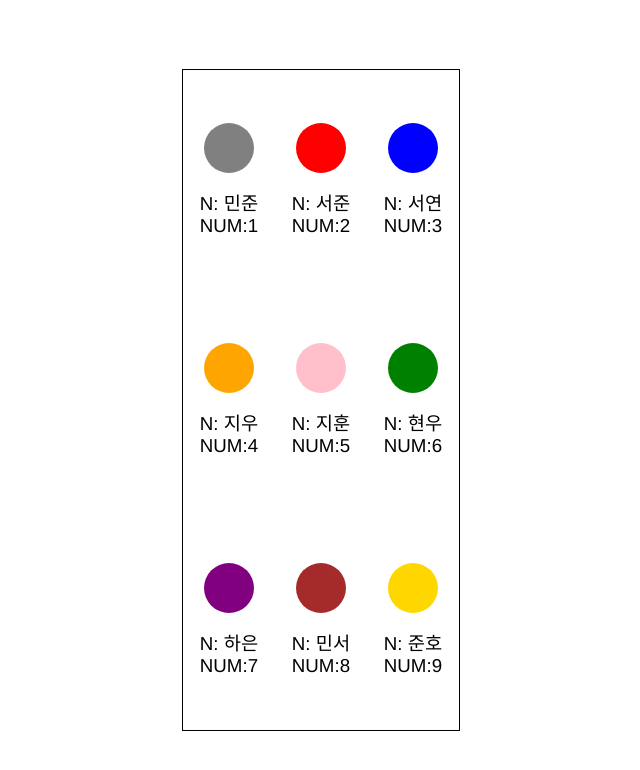
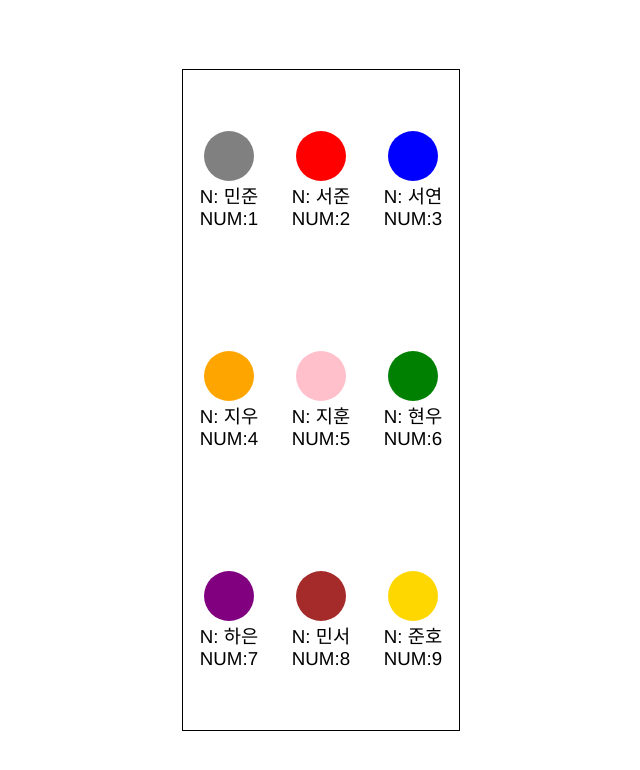
Before and after one commit to SanjeevMidda/idea-card, a React (Create React App) app: page / in a window 1280 px wide. Shown: the top 770 px of the page, without its empty margins (319-959 px from the left). Built offline with nearby package versions, Linux system fonts and the light colour scheme.

Commit message:
refactor: re-organised css classes

```diff
--- a/src/index.css
+++ b/src/index.css
@@ -9,6 +9,12 @@
   justify-content: center;
   align-items: center;
   height: 100dvh;
+}
+
+.circle {
+  width: 50px;
+  height: 50px;
+  border-radius: 50%;
 }
 
 .userContainer {
@@ -28,18 +34,8 @@
   justify-content: center;
   align-items: center;
   flex-direction: column;
+}
 
-  .circle {
-    width: 50px;
-    height: 50px;
-    border-radius: 50%;
-  }
-
-  .userInfo {
-    margin-top: 15px;
-  }
-
-  span {
-    font-weight: 550;
-  }
+span {
+  font-weight: 550;
 }
```
